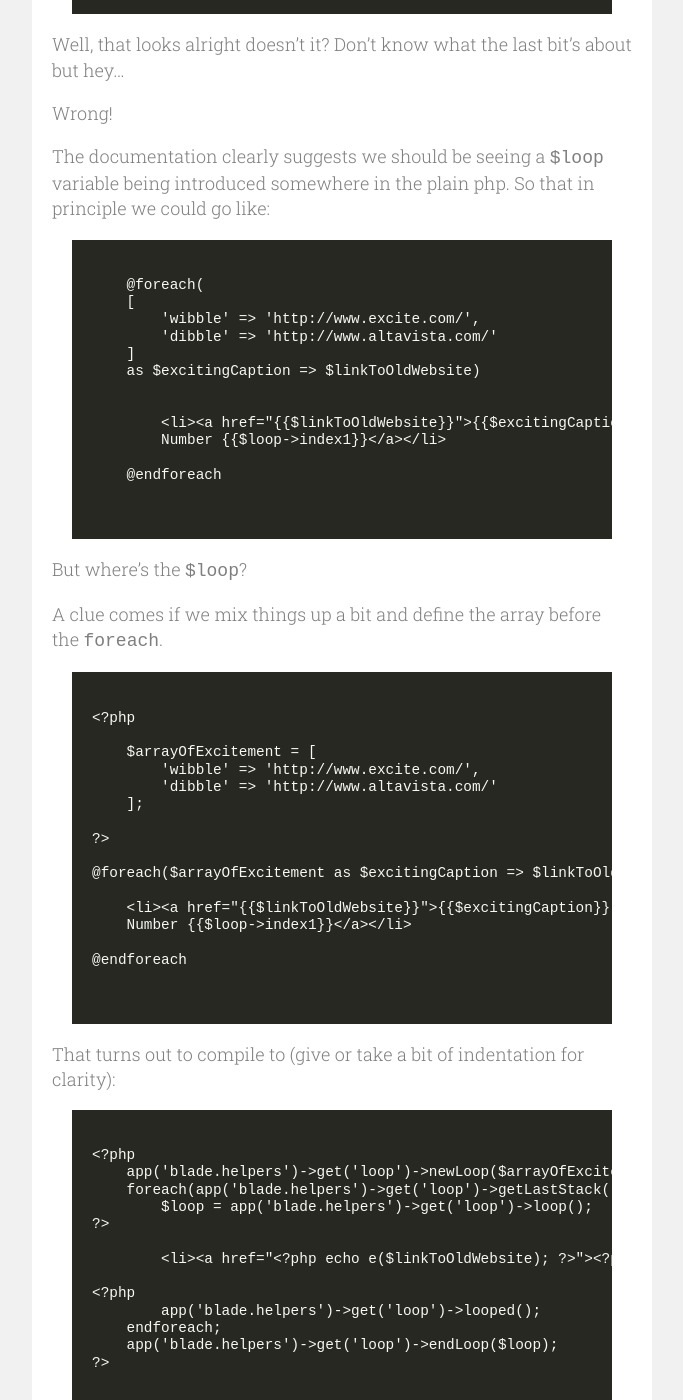
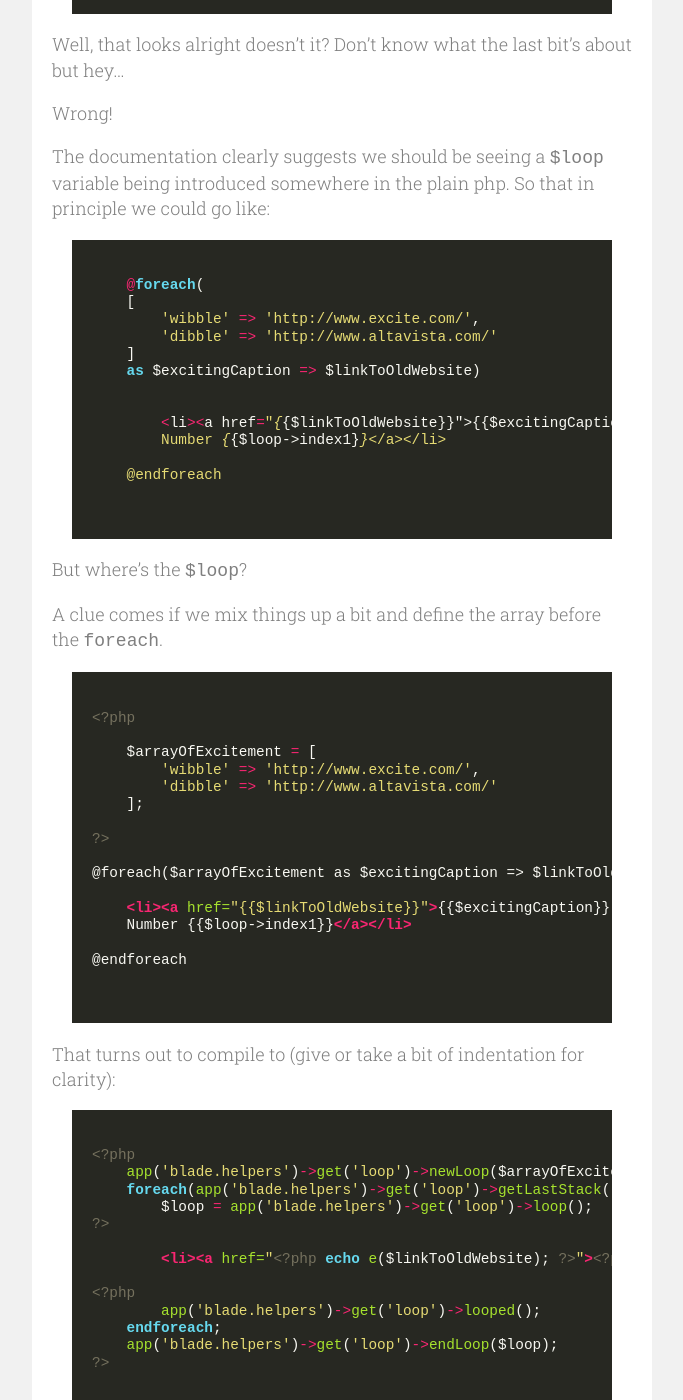
Before and after one commit to Cyber-Duck/Cyber-Duck.github.io, a Jekyll site: the page built from _posts/2016-08-16-the-dreaded-trying-to-get-property-of-non-object.markdown, in a window 1280 px wide and 1400 px high, scrolled down 1699 px. Shown: the whole window, without its empty margins (298-981 px from the left). Built offline with Jekyll 4.4.1, drawn with Linux system fonts in a browser that asks for light colours; comment, search, counter and statistics services are not loaded; some of the changed text lies outside the part shown.

Commit message:
more formatting

````diff
--- a/_posts/2016-08-16-the-dreaded-trying-to-get-property-of-non-object.markdown
+++ b/_posts/2016-08-16-the-dreaded-trying-to-get-property-of-non-object.markdown
@@ -23,7 +23,7 @@ skip to the end and follow the instruction. Meanwhile, I'll try to flesh out a f
 In this somewhat contrived (don't be too shocked) example, let's suppose we want to list some of the latest sites
  we've discovered recently on our web adventures:
 
-{% highlight blade %} {% raw %}
+{% highlight php startinline %} {% raw %}
 @foreach(
 [
     'wibble' => 'http://www.excite.com/',
@@ -43,7 +43,7 @@ above - one of the many useful features that Blade Extensions support. When runn
 configured (and why are you developing any other way?), this will handily stop execution at that point in the
 _compiled_ file (blade can be tricky to debug otherwise).
 
-{% highlight blade startinline %} {% raw %}
+{% highlight php startinline %} {% raw %}
 <?php foreach(
 [
 'wibble' => 'http://www.excite.com/',
@@ -69,7 +69,7 @@ Wrong!
 The documentation clearly suggests we should be seeing a ```$loop``` variable being introduced somewhere in the plain php.
 So that in principle we could go like:
 
-{% highlight blade startinline %} {% raw %}
+{% highlight php startinline %} {% raw %}
     @foreach(
     [
         'wibble' => 'http://www.excite.com/',
@@ -88,7 +88,7 @@ But where's the ```$loop```?
 
 A clue comes if we mix things up a bit and define the array before the ```foreach```.
 
-{% highlight blade startinline %} {% raw %}
+{% highlight php startinline %} {% raw %}
 <?php
 
     $arrayOfExcitement = [
@@ -108,7 +108,7 @@ A clue comes if we mix things up a bit and define the array before the ```foreac
 {% endraw %} {% endhighlight %}
 That turns out to compile to (give or take a bit of indentation for clarity):
 
-{% highlight blade startinline %} {% raw %}
+{% highlight php startinline %} {% raw %}
 <?php
     app('blade.helpers')->get('loop')->newLoop($arrayOfExcitement);
     foreach(app('blade.helpers')->get('loop')->getLastStack()->getItems() as  $excitingCaption => $linkToOldWebsite):
@@ -194,7 +194,7 @@ that feels less elegant to me.
 
 So our final regex now becomes
 
-`'/(?<!\w)(\s*)@foreach(?:\s*)\(((?:.|\n)*?)(?:\sas)((?:.|\n)*?)\)/'`
+```'/(?<!\w)(\s*)@foreach(?:\s*)\(((?:.|\n)*?)(?:\sas)((?:.|\n)*?)\)/'```
 
 Alright, we have a regex. How do we use it? A quick peek at the source code makes it clear that over-rides config's
 is loaded from blade_extensions.overrides.
````
